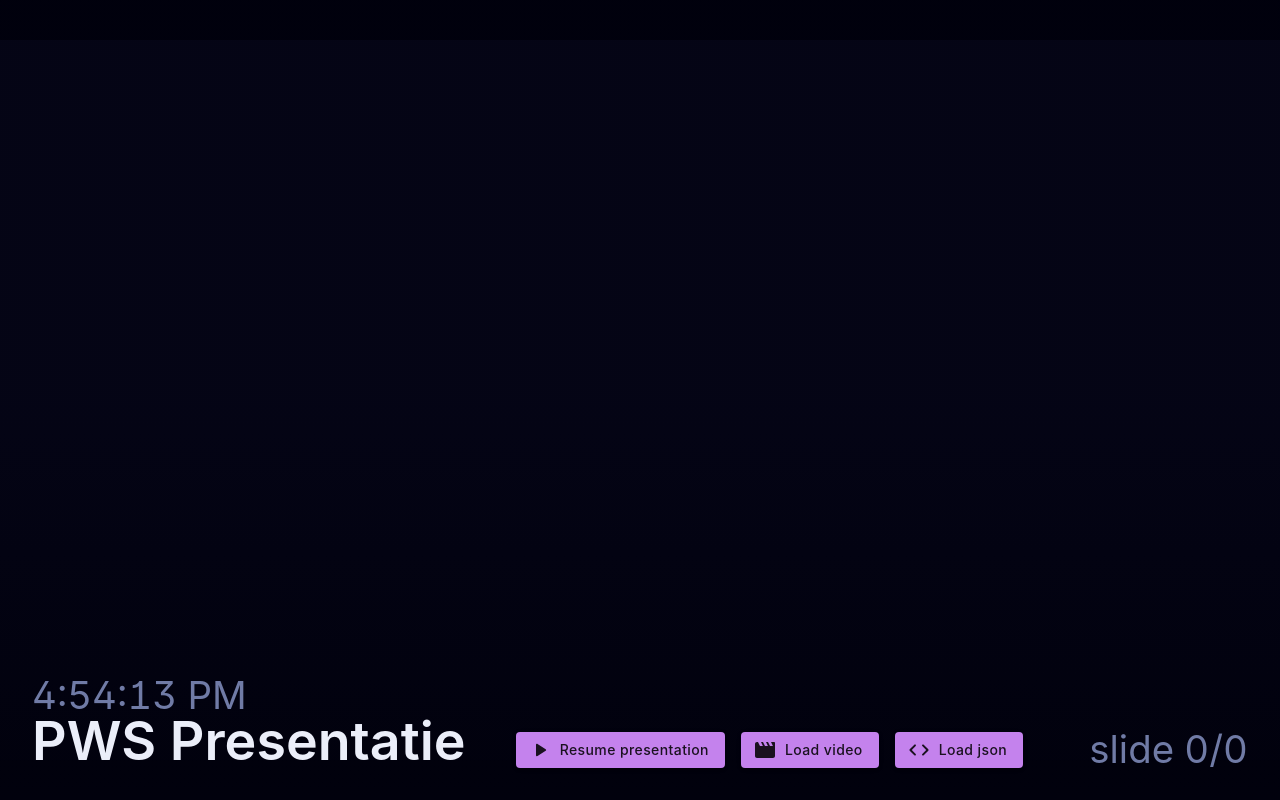
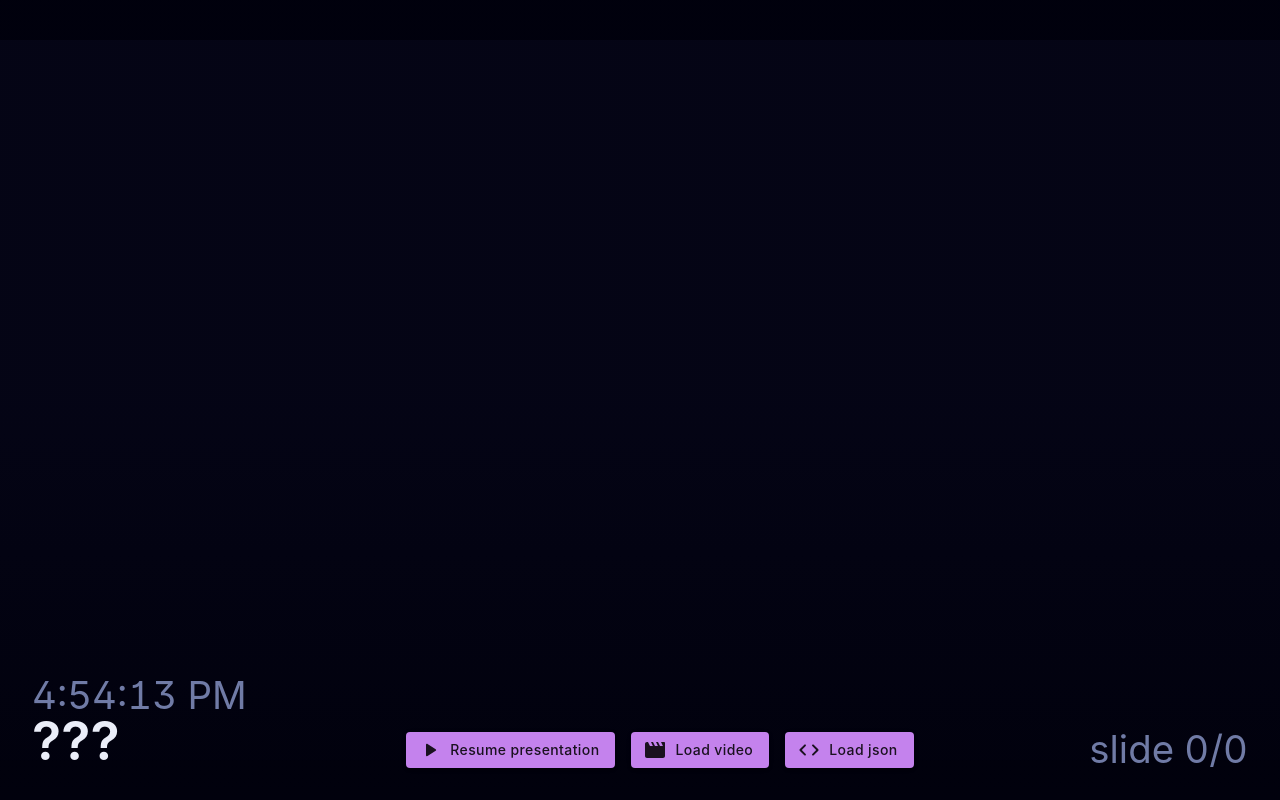
Before and after one commit to lonkaars/pressure, a Next.js app: page /present in a window 1280 px wide. Both pictures are taken after a click on the element 640 px from the left and 400 px from the top of the page. Built offline with nearby package versions, Linux system fonts and the light colour scheme.

Commit message:
read name from timeline.json

```diff
--- a/pages/present.tsx
+++ b/pages/present.tsx
@@ -225,7 +225,7 @@ export default function Present() {
 			<div className='info sidebyside posabs h0 b0'>
 				<div className='timetitle floatb'>
 					<h3 className='time numbers nobr' id='time'>14:00:41</h3>
-					<h1 className='title nobr'>PWS Presentatie</h1>
+					<h1 className='title nobr'>{player.timeline?.name || '???'}</h1>
 				</div>
 				<div className='buttons floatb'>
 					<div className='inner center'>
--- a/timeline.schema.json
+++ b/timeline.schema.json
@@ -75,6 +75,19 @@
 			],
 			"type": "object"
 		},
+		"presentationSettings": {
+			"additionalProperties": false,
+			"properties": {
+				"controlType": {
+					"const": "FullScreen",
+					"type": "string"
+				}
+			},
+			"required": [
+				"controlType"
+			],
+			"type": "object"
+		},
 		"slide": {
 			"additionalProperties": false,
 			"properties": {
@@ -136,6 +149,12 @@
 				"framerate": {
 					"type": "number"
 				},
+				"name": {
+					"type": "string"
+				},
+				"settings": {
+					"$ref": "#/definitions/presentationSettings"
+				},
 				"slides": {
 					"items": {
 						"anyOf": [
@@ -159,7 +178,9 @@
 			"required": [
 				"slides",
 				"framecount",
-				"framerate"
+				"framerate",
+				"name",
+				"settings"
 			],
 			"type": "object"
 		}
--- a/timeline.ts
+++ b/timeline.ts
@@ -19,8 +19,14 @@ export interface loopSlide extends slide {
 	playbackType: 'PingPong' | 'Normal';
 }
 
+export interface presentationSettings {
+	controlType: 'FullScreen';
+}
+
 export default interface timeline {
 	slides: Array<slide | delaySlide | speedChangeSlide | loopSlide>;
 	framecount: number;
 	framerate: number;
+	name: string;
+	settings: presentationSettings;
 }
```
Also changed, not shown: 1 other file (tests, documents, lock files or other folders).
